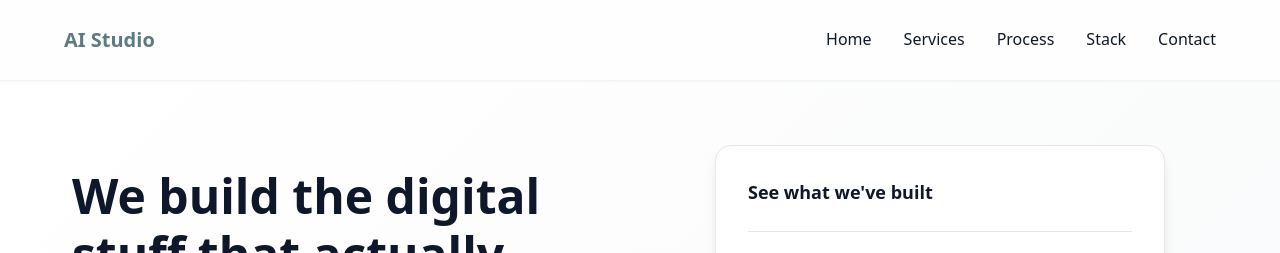
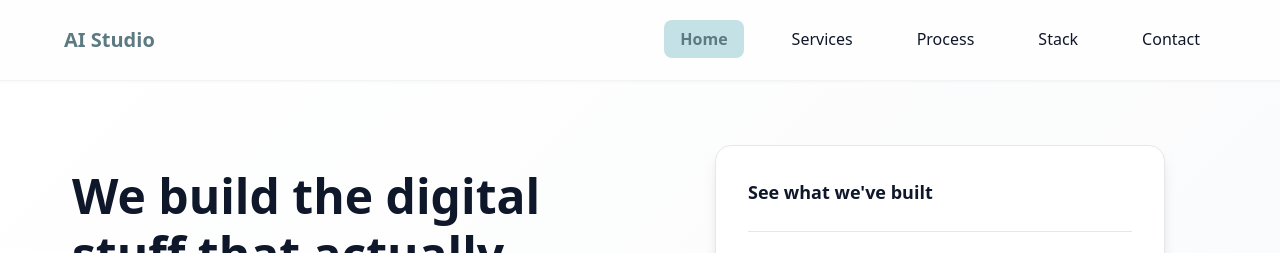
Before and after one commit to enfirmamail/website, a website built with Vite: page index.html in a window 1280 px wide. Shown: the top 253 px of the page. Built offline with nearby package versions, Linux system fonts and the light colour scheme.

Commit message:
Describe what you changed

```diff
--- a/src/main.ts
+++ b/src/main.ts
@@ -38,6 +38,61 @@ function initSmoothScrolling() {
       }
     })
   })
+}
+
+// ============================================
+// Active Navigation Link on Scroll
+// ============================================
+function initActiveNavigation() {
+  const sections = document.querySelectorAll('section[id]')
+  const navLinks = document.querySelectorAll<HTMLAnchorElement>('.nav__link')
+
+  if (sections.length === 0 || navLinks.length === 0) return
+
+  const observer = new IntersectionObserver(
+    (entries) => {
+      entries.forEach((entry) => {
+        if (entry.isIntersecting) {
+          const id = entry.target.getAttribute('id')
+          if (id) {
+            // Remove active class from all links
+            navLinks.forEach(link => {
+              link.classList.remove('nav__link--active')
+            })
+
+            // Add active class to corresponding link
+            const activeLink = document.querySelector(`.nav__link[href="#${id}"]`)
+            if (activeLink) {
+              activeLink.classList.add('nav__link--active')
+            }
+          }
+        }
+      })
+    },
+    {
+      threshold: 0.3,
+      rootMargin: '-100px 0px -50% 0px'
+    }
+  )
+
+  sections.forEach((section) => {
+    observer.observe(section)
+  })
+
+  // Set home as active by default if at top of page
+  const handleScroll = () => {
+    if (window.scrollY < 100) {
+      navLinks.forEach(link => {
+        link.classList.remove('nav__link--active')
+        if (link.getAttribute('href') === '#home') {
+          link.classList.add('nav__link--active')
+        }
+      })
+    }
+  }
+
+  window.addEventListener('scroll', handleScroll)
+  handleScroll() // Check on load
 }
 
 // ============================================
@@ -194,4 +249,5 @@ document.addEventListener('DOMContentLoaded', () => {
   initScrollProgress()
   initScrollAnimations()
   initMagneticEffect()
+  initActiveNavigation()
 })
--- a/src/styles.css
+++ b/src/styles.css
@@ -190,10 +190,13 @@ body {
   font-weight: 500;
   transition: color var(--transition-base);
   position: relative;
+  padding: var(--spacing-xs) var(--spacing-sm);
+  border-radius: var(--radius-md);
 }
 
 .nav__link:hover {
   color: var(--color-primary-strong);
+  background-color: var(--color-bg);
 }
 
 .nav__link:focus {
@@ -202,6 +205,12 @@ body {
 
 .nav__link:focus-visible {
   outline: none;
+}
+
+.nav__link--active {
+  color: var(--color-primary-strong);
+  background-color: var(--color-brand-soft-3);
+  font-weight: 600;
 }
 
 /* Mobile Navigation Toggle */
```
